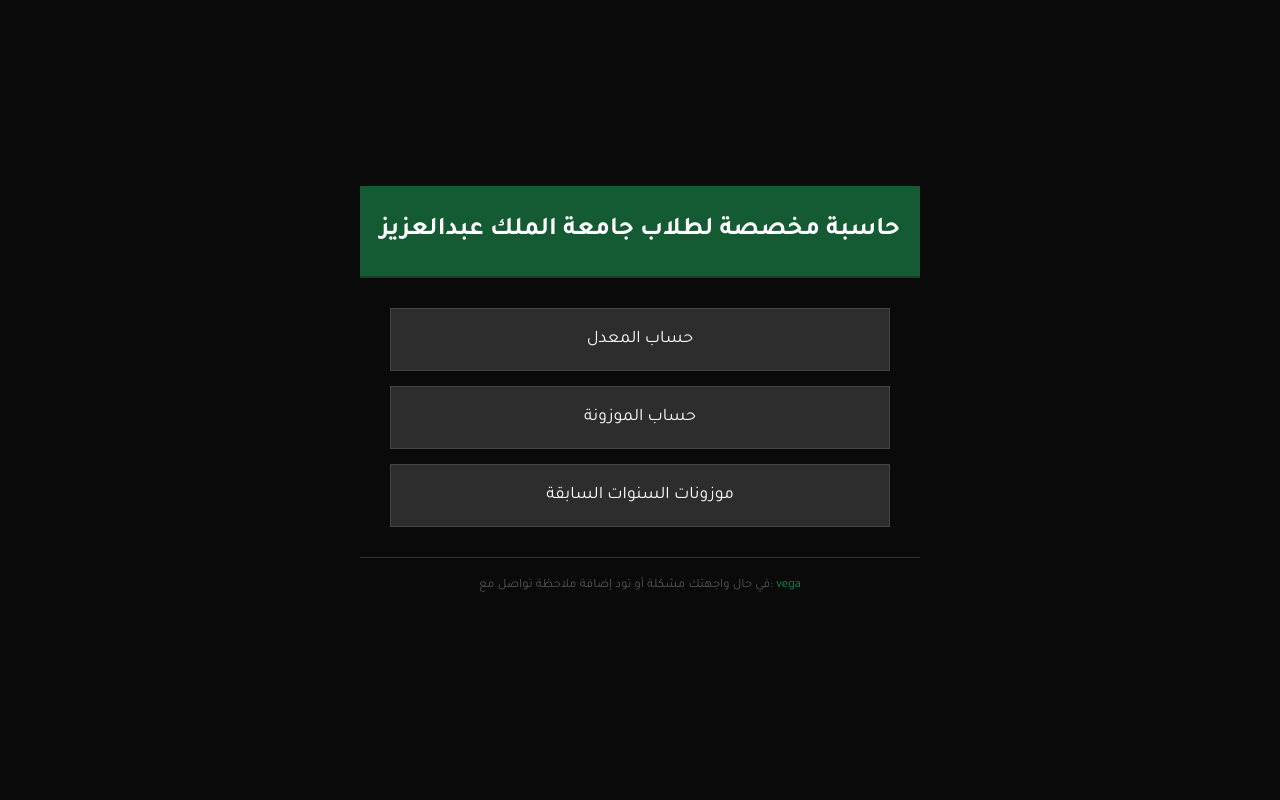
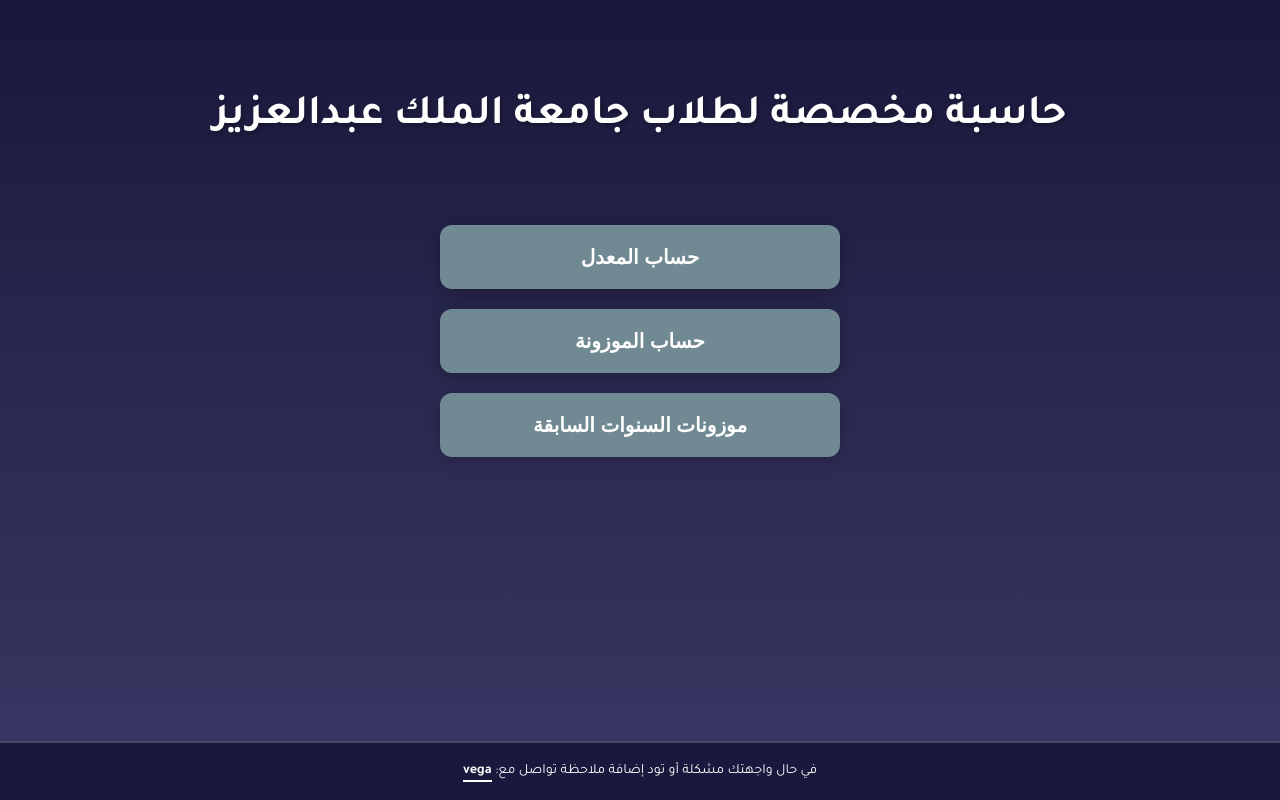
Before and after one commit to lix-Jo/fcit-calculator2025, a React (Create React App) app: page / in a window 1280 px wide. Built offline with nearby package versions, Linux system fonts and the light colour scheme.

Commit message:
Update KAUCalculator.css

```diff
--- a/src/KAUCalculator.css
+++ b/src/KAUCalculator.css
@@ -1,241 +1,354 @@
-/* استيراد خط "تجوّل" ليكون الخط حاد وواضح */
-@import url('https://fonts.googleapis.com/css2?family=Tajawal:wght@400;700&display=swap');
+@import url('https://fonts.googleapis.com/css2?family=Cairo:wght@400;600;700&family=Tajawal:wght@400;500;700&display=swap');
 
 * {
+  margin: 0;
+  padding: 0;
   box-sizing: border-box;
 }
 
-body {
-  margin: 0;
-  padding: 0;
-  background-color: #000000; /* خلفية الصفحة سوداء */
-  font-family: 'Tajawal', sans-serif; /* الخط الجديد */
+/* تغليف التطبيق بالكامل لضمان الخلفية */
+.app-wrapper {
+  font-family: 'Tajawal', 'Cairo', 'Segoe UI', Tahoma, sans-serif;
+  background: linear-gradient(180deg, #19183B 0%, #2a2950 50%, #3a3865 100%);
+  min-height: 100vh;
+  direction: rtl; /* مهم للعربية */
 }
 
-/* حاوية التطبيق */
-.app-wrapper {
-  display: flex;
-  justify-content: center;
-  align-items: center;
-  min-height: 100vh;
-  padding: 20px;
-  background-color: #0a0a0a;
+.app-container {
+  width: 100%;
+  min-height: 100%;
+  padding: 30px 20px 100px 20px;
+  overflow-y: auto;
+  position: relative;
 }
 
-/* الكارد الأساسي */
-.calculator-card {
-  background-color: #1c1c1c; /* لون الخلفية الرمادي الغامق */
-  width: 100%;
-  max-width: 500px;
-  border: 1px solid #333;
-  box-shadow: 0 0 20px rgba(0, 0, 0, 0.7);
-  overflow: hidden;
-  border-radius: 0; /* حواف حادة */
+.content-wrapper {
+  max-width: 900px;
+  margin: 0 auto;
 }
 
-/* الهيدر الأخضر العلوي */
-.main-title, .card-title {
-  background-color: #145a32; /* اللون الأخضر الغامق */
+.main-title {
+  text-align: center;
   color: #ffffff;
-  padding: 30px 20px;
-  margin: 0;
-  text-align: center;
-  font-size: 1.6rem;
+  font-size: 42px;
   font-weight: 700;
-  border-bottom: 2px solid #0e4023;
+  margin-bottom: 80px;
+  margin-top: 60px;
+  text-shadow: 2px 2px 4px rgba(0,0,0,0.3);
+  line-height: 1.3;
+}
+
+.mode-selector {
+  display: flex;
+  flex-direction: column;
+  gap: 20px;
+  align-items: center;
+  margin-bottom: 40px;
+}
+
+.mode-btn {
+  background: #708993;
+  color: #ffffff;
+  border: none;
+  padding: 20px 40px;
+  font-size: 20px;
+  font-weight: 600;
+  border-radius: 12px;
+  cursor: pointer;
+  transition: all 0.3s ease;
+  box-shadow: 0 4px 15px rgba(0,0,0,0.2);
+  width: 100%;
+  max-width: 400px;
+}
+
+.mode-btn:hover {
+  background: #A1C2BD;
+  transform: translateY(-3px);
+  box-shadow: 0 6px 20px rgba(0,0,0,0.3);
+}
+
+.calculator-card {
+  background: #E7F2EF;
+  border-radius: 16px;
+  padding: 30px;
+  box-shadow: 0 8px 32px rgba(0,0,0,0.2);
+  margin-bottom: 30px;
 }
 
 .card-title {
-  font-size: 1.4rem;
-  padding: 20px;
+  color: #19183B;
+  font-size: 24px;
+  font-weight: 700;
+  margin-bottom: 25px;
+  text-align: center;
+  border-bottom: 3px solid #708993;
+  padding-bottom: 10px;
 }
 
-/* النصوص والعناوين الفرعية */
+.input-group {
+  margin-bottom: 20px;
+}
+
 .input-label {
   display: block;
-  color: #cccccc;
-  text-align: right;
+  color: #19183B;
+  font-weight: 600;
   margin-bottom: 8px;
-  margin-top: 15px;
-  font-size: 0.95rem;
-  font-weight: bold;
+  font-size: 16px;
 }
 
-/* حاويات الإدخال */
-.input-group {
-  padding: 0 25px;
-  margin-bottom: 5px;
-}
-
-/* حقول الكتابة */
 .input-field, select {
   width: 100%;
-  padding: 15px;
-  background-color: #2d2d2d; /* رمادي فاتح */
-  border: 1px solid #444;
-  color: #fff;
-  font-family: 'Tajawal', sans-serif;
-  font-size: 1rem;
-  text-align: right;
-  outline: none;
-  border-radius: 0; /* زوايا حادة */
-  transition: border-color 0.3s;
+  padding: 12px 16px;
+  border: 2px solid #A1C2BD;
+  border-radius: 8px;
+  font-size: 16px;
+  transition: border-color 0.3s ease;
+  background: white;
 }
 
 .input-field:focus, select:focus {
-  border-color: #198754;
-  background-color: #363636;
+  outline: none;
+  border-color: #708993;
+  box-shadow: 0 0 0 3px rgba(161, 194, 189, 0.2);
 }
 
-/* الأزرار */
 .btn-primary {
-  display: block;
-  width: calc(100% - 50px);
-  margin: 25px auto;
-  padding: 15px;
-  background-color: #198754;
+  background: #708993;
   color: white;
   border: none;
-  font-size: 1.1rem;
-  font-weight: bold;
+  padding: 14px 30px;
+  font-size: 18px;
+  font-weight: 600;
+  border-radius: 8px;
   cursor: pointer;
-  font-family: 'Tajawal', sans-serif;
-  border-radius: 0; /* زر حاد */
-  transition: background 0.3s;
+  transition: all 0.3s ease;
+  width: 100%;
+  margin-top: 10px;
 }
 
 .btn-primary:hover {
-  background-color: #146c43;
+  background: #5a6f7a;
+  transform: translateY(-2px);
+  box-shadow: 0 4px 12px rgba(0,0,0,0.2);
 }
 
 .btn-secondary {
-  background-color: #2d2d2d;
+  background: #A1C2BD;
   color: white;
-  border: 1px solid #444;
-  padding: 10px;
+  border: none;
+  padding: 10px 20px;
+  font-size: 16px;
+  font-weight: 600;
+  border-radius: 6px;
   cursor: pointer;
-  border-radius: 0;
-  font-family: 'Tajawal', sans-serif;
+  transition: all 0.3s ease;
+}
+
+.btn-secondary:hover {
+  background: #8ab0aa;
 }
 
 .btn-danger {
-  background-color: #dc3545;
+  background: #d9534f;
   color: white;
   border: none;
-  padding: 10px 15px;
-  margin-right: 10px;
+  padding: 8px 16px;
+  font-size: 14px;
+  font-weight: 600;
+  border-radius: 6px;
   cursor: pointer;
-  border-radius: 0;
-  font-family: 'Tajawal', sans-serif;
+  transition: all 0.3s ease;
+}
+
+.btn-danger:hover {
+  background: #c9302c;
+}
+
+.result-box {
+  background: linear-gradient(135deg, #708993 0%, #5a6f7a 100%);
+  color: white;
+  padding: 20px;
+  border-radius: 12px;
+  text-align: center;
+  margin-top: 20px;
+  font-size: 20px;
+  font-weight: 700;
+  box-shadow: 0 4px 12px rgba(0,0,0,0.15);
+}
+
+.error-box {
+  background: #f8d7da;
+  color: #721c24;
+  padding: 15px;
+  border-radius: 8px;
+  margin-top: 15px;
+  border: 1px solid #f5c6cb;
+}
+
+.course-item {
+  background: #f8f9fa;
+  padding: 15px;
+  border-radius: 8px;
+  margin-bottom: 15px;
+  border: 2px solid #A1C2BD;
+}
+
+.course-controls {
+  display: grid;
+  grid-template-columns: 2fr 1fr auto;
+  gap: 10px;
+  align-items: end;
 }
 
 .back-btn {
-  background: none;
-  border: none;
-  color: #bbb;
+  background: transparent;
+  color: white;
+  border: 2px solid white;
+  padding: 10px 24px;
+  font-size: 16px;
+  font-weight: 600;
+  border-radius: 8px;
   cursor: pointer;
-  padding: 15px;
-  font-family: 'Tajawal', sans-serif;
-  font-size: 0.9rem;
+  transition: all 0.3s ease;
+  margin-bottom: 20px;
+  display: inline-block;
 }
 
-/* أزرار القائمة الرئيسية */
-.mode-selector {
-  padding: 30px;
-  display: flex;
-  flex-direction: column;
-  gap: 15px;
+.back-btn:hover {
+  background: white;
+  color: #19183B;
 }
 
-.mode-btn {
-  background-color: #2d2d2d;
-  color: white;
-  padding: 20px;
-  border: 1px solid #444;
-  font-family: 'Tajawal', sans-serif;
-  font-size: 1.1rem;
-  cursor: pointer;
-  border-radius: 0; /* حاد */
-  transition: all 0.2s;
-}
-
-.mode-btn:hover {
-  background-color: #198754;
-  border-color: #198754;
-}
-
-/* زر اختيار الجنس (طلاب/طالبات) */
 .gender-selector {
   display: flex;
+  gap: 15px;
   justify-content: center;
-  margin: 20px;
-  border: 1px solid #444;
+  margin-bottom: 25px;
 }
 
 .gender-btn {
-  flex: 1;
-  padding: 10px;
-  background-color: #1c1c1c;
-  color: #aaa;
-  border: none;
+  background: white;
+  color: #19183B;
+  border: 2px solid #708993;
+  padding: 12px 30px;
+  font-size: 16px;
+  font-weight: 600;
+  border-radius: 8px;
   cursor: pointer;
-  font-family: 'Tajawal', sans-serif;
-  border-radius: 0;
+  transition: all 0.3s ease;
+  min-width: 100px;
 }
 
 .gender-btn.active {
-  background-color: #198754;
+  background: #708993;
   color: white;
 }
 
-/* الجداول */
+.gender-btn:hover {
+  transform: translateY(-2px);
+  box-shadow: 0 4px 8px rgba(0,0,0,0.15);
+}
+
+.specialty-section {
+  margin-bottom: 30px;
+}
+
+.specialty-title {
+  color: #19183B;
+  font-size: 20px;
+  font-weight: 700;
+  margin-bottom: 15px;
+  text-align: right;
+}
+
 table {
   width: 100%;
   border-collapse: collapse;
   margin-bottom: 20px;
-  color: #ddd;
+  background: white;
+  border-radius: 8px;
+  overflow: hidden;
+  box-shadow: 0 2px 8px rgba(0,0,0,0.1);
+}
+
+thead {
+  background: #708993;
+  color: white;
 }
 
 th, td {
   padding: 12px;
   text-align: center;
-  border-bottom: 1px solid #333;
+  border-bottom: 1px solid #dee2e6;
 }
 
 th {
-  background-color: #252525;
-  color: #198754;
+  font-weight: 700;
+  font-size: 16px;
 }
 
-/* النتائج */
-.result-box {
-  background-color: #198754;
-  color: white;
-  padding: 20px;
-  margin: 0 25px 20px 25px;
-  text-align: center;
-  font-size: 1.2rem;
-  font-weight: bold;
-  border-radius: 0;
+td {
+  font-size: 15px;
+  color: #19183B;
 }
 
-.error-box {
-  color: #ff6b6b;
-  text-align: center;
-  margin-top: 10px;
-  font-weight: bold;
+tbody tr:hover {
+  background: #f8f9fa;
 }
 
-/* الفوتر */
+.quran-verse {
+  text-align: center;
+  color: #19183B;
+  font-size: 18px;
+  font-weight: 600;
+  margin-top: 20px;
+  padding: 15px;
+  background: rgba(161, 194, 189, 0.3);
+  border-radius: 8px;
+  border-right: 4px solid #708993;
+}
+
 .footer {
+  position: fixed;
+  bottom: 0;
+  left: 0;
+  right: 0;
   text-align: center;
-  color: #555;
+  color: white;
+  background: rgba(25, 24, 59, 0.95);
   padding: 20px;
-  font-size: 0.8rem;
-  border-top: 1px solid #333;
+  font-size: 14px;
+  border-top: 2px solid rgba(161, 194, 189, 0.3);
+  z-index: 1000;
+
+  /* أضف هذا السطر لدعم متصفحات أبل */
+  -webkit-backdrop-filter: blur(10px);
+  /* السطر الذي كان يسبب المشكلة */
+  backdrop-filter: blur(10px);
 }
 
 .footer-link {
-  color: #198754;
+  color: #ffffff;
+  font-weight: 700;
   text-decoration: none;
+  border-bottom: 2px solid white;
+  padding-bottom: 2px;
+  transition: all 0.3s ease;
 }
+
+@media (max-width: 768px) {
+  .main-title {
+    font-size: 24px;
+  }
+  .calculator-card {
+    padding: 20px;
+  }
+  .course-controls {
+    grid-template-columns: 1fr;
+  }
+  th, td {
+    padding: 8px;
+    font-size: 14px;
+  }
+}
```
